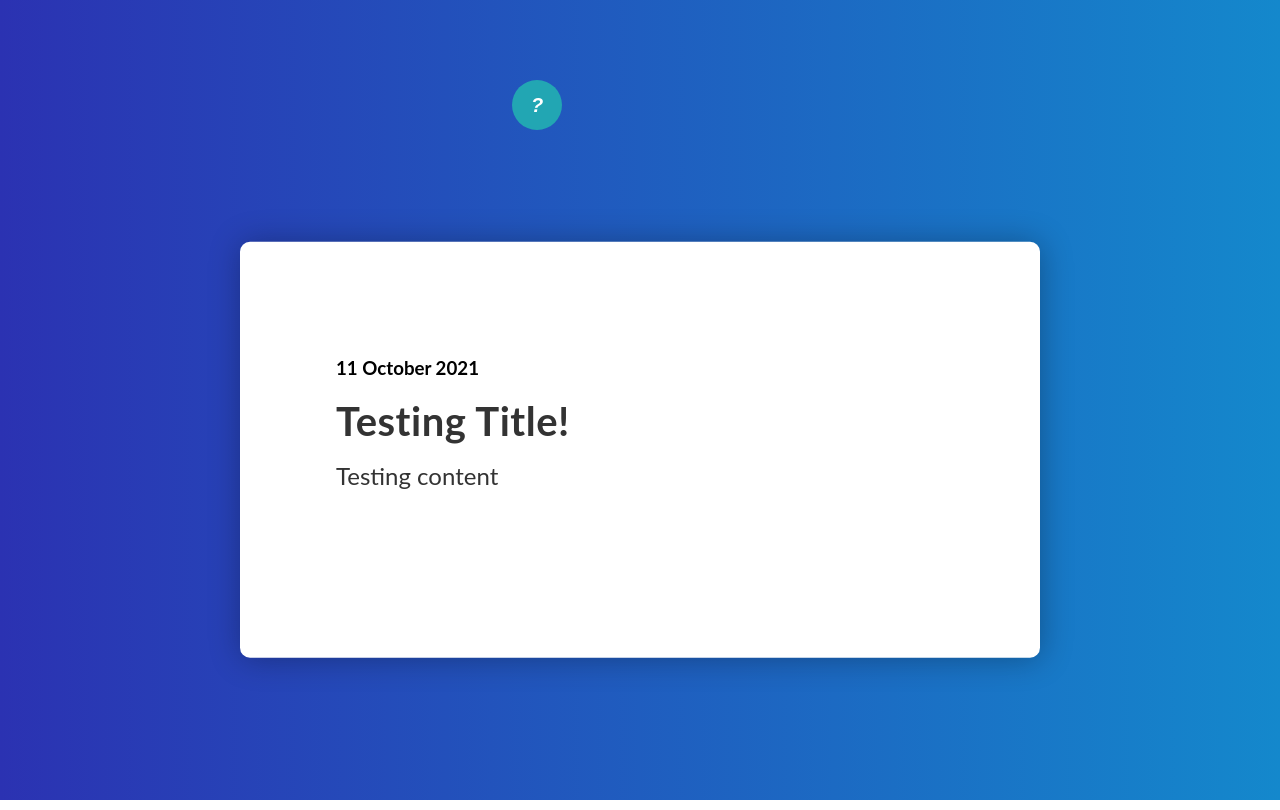
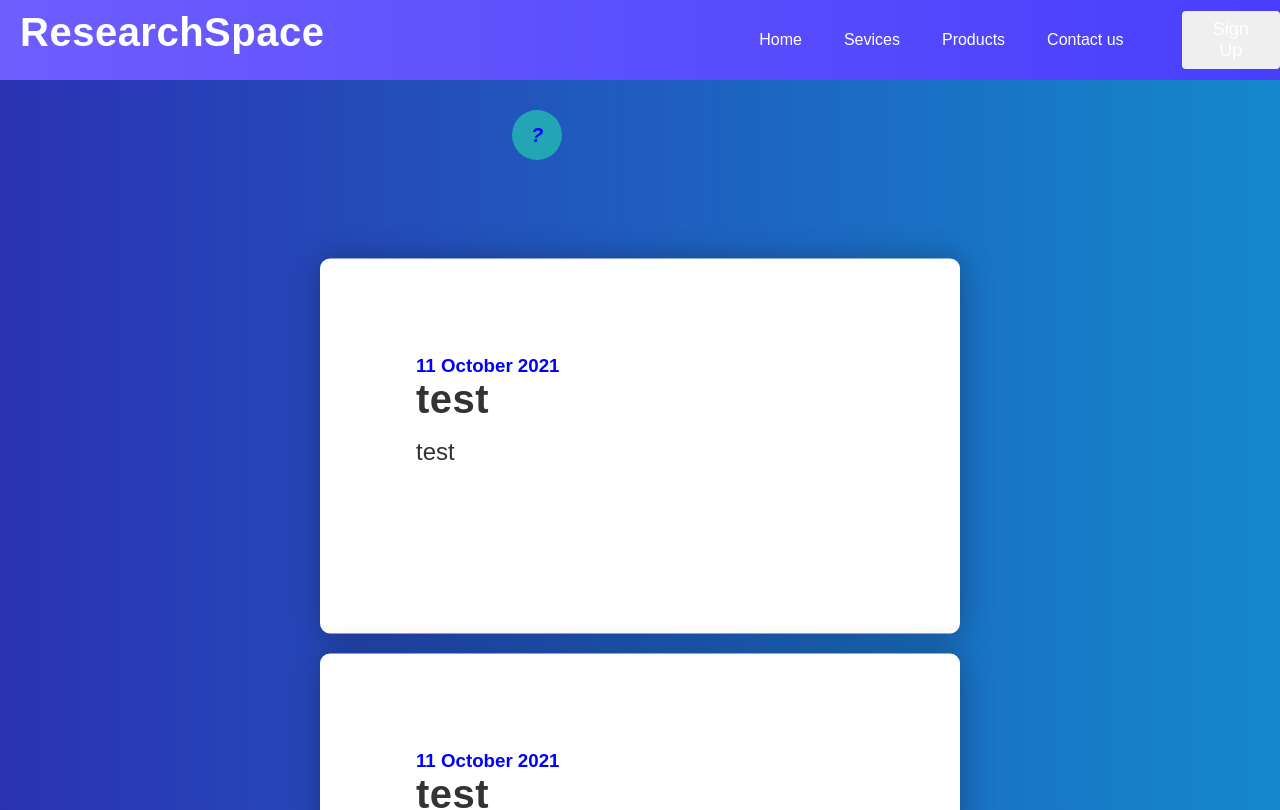
Before and after one commit to candicexxx-droid/research-space, a React (Create React App) app: page / in a window 1280 px wide. Shown: the top 810 px of the page. Built offline with nearby package versions, Linux system fonts and the light colour scheme; no server answers.

Commit message:
temp changes to css

```diff
--- a/package.json
+++ b/package.json
@@ -8,7 +8,9 @@
     "@testing-library/user-event": "^12.8.3",
     "react": "^17.0.2",
     "react-dom": "^17.0.2",
+    "react-router-dom": "^6.0.2",
     "react-scripts": "4.0.3",
+    "react-session-api": "^1.1.0",
     "web-vitals": "^1.1.2"
   },
   "scripts": {
--- /dev/null
+++ b/src/App.css
@@ -0,0 +1,7 @@
+* {
+  box-sizing: border-box;
+  margin: 0;
+  padding: 0;
+  font-family: "Montserrat", sans-serif;
+  color: blue;
+}
--- /dev/null
+++ b/src/App.js
@@ -0,0 +1,15 @@
+// import logo from './logo.svg';
+import React  from 'react';
+import Navbar from './components/Navbar/Navbar';
+import './App.css';
+
+
+function App() {
+  return (
+    <div className="App">
+        <Navbar />
+    </div>
+  );
+}
+
+export default App;
--- /dev/null
+++ b/src/components/Button.css
@@ -0,0 +1,47 @@
+:root{
+    --primary: #3acbf7;
+
+}
+.btn {
+    padding: 8px 20px;
+    border-radius: 4px;
+    outline: none;
+    border: none;
+    cursor: pointer;
+}
+
+.btn:hover {
+    padding: 8px 20 px;
+    transition: all 0.3s ease-out;
+    background: #fff;
+    color: #6568F4;
+    transition: 250ms;
+
+}
+.btn-primary {
+    /* background-color: var(--primary); */
+    background-color: var(--primary);
+}
+
+.btn--outline {
+    background-color: transparent;
+    color: #fff;
+    padding: 8px 20px;
+    border-radius: 4px;
+    border: 1px solid var(--primary);
+    transition: all 0.3s ease-out;
+}
+
+.btn--medium {
+    padding: 8px 20px;
+    border-radius: 4px;
+    font-size: 18px;
+    color: #fff;
+}
+.btn--large {
+    padding: 12px 26px;
+    border-radius: 4px;
+    font-size: 20px;
+    color: #fff;
+
+}
--- /dev/null
+++ b/src/components/Button.js
@@ -0,0 +1,29 @@
+import React from "react";
+import './Button.css'
+
+const STYLES=[
+    'btn--primary',
+    'btn--outline'
+]
+
+const SIZES = [
+    'btn--medium',
+    'btn--large'
+]
+
+export const Button = ({
+    children,
+    type,
+    onClick,
+    buttonStyle,
+    buttonSize
+}) => {
+    const checkButtonStyle = STYLES.includes(buttonStyle) ? buttonStyle : STYLES[0]
+    const checkButtonSize = SIZES.includes(buttonSize) ? buttonSize : SIZES[0]
+
+    return (
+        <button className={`btn ${checkButtonStyle} ${checkButtonSize}`} onClick={onClick} type={type}>
+            {children}
+        </button>
+    )
+    }
--- /dev/null
+++ b/src/components/Navbar/MenuItems.js
@@ -0,0 +1,27 @@
+export const MenuItems = [
+    {
+        title: 'Home',
+        url: "#",//goes nowhere rn
+        cName: 'nav-links'
+    },
+    {
+        title: 'Sevices',
+        url: "#",//goes nowhere rn
+        cName: 'nav-links'
+    },
+    {
+        title: 'Products',
+        url: "#",//goes nowhere rn
+        cName: 'nav-links'
+    },
+    {
+        title: 'Contact us',
+        url: "#",//goes nowhere rn
+        cName: 'nav-links'
+    },
+    {
+        title: 'Sign up',
+        url: "#",//goes nowhere rn
+        cName: 'nav-links-mobile'
+    },
+]
--- /dev/null
+++ b/src/components/Navbar/Navbar.css
@@ -0,0 +1,142 @@
+.NavbarItems {
+    background: linear-gradient(90deg, rgb(110,94,254)0%, rgba(73, 63, 252,1)100%);
+    height: 80px;
+    display: flex;
+    justify-content: center;
+    align-items: center;
+    font: 1.2rem;
+
+}
+/*for the logo text React*/
+.navbar-logo {
+    color: #fff;
+    justify-self: start;
+    margin-left: 20px;
+    cursor: pointer;
+}
+
+/*for the logo pic*/
+.fa-react {
+    margin-left: 0.5rem;
+    font-size: 1.6rem;
+    color: #fff;
+}
+.nav-menu {
+    display: grid;
+    grid-template-columns: repeat(5,auto);
+    grid-gap: 10px;
+    list-style: none;
+    text-align: center;
+    width: 70vw;
+    justify-content: end;
+    margin-right: 2rem;
+
+}
+
+.nav-links {
+    color: white;
+    text-decoration: none;
+    padding: 0.5rem 1rem;
+
+}
+.nav-links:hover{
+    background-color: #6d76f7;
+    border-radius: 4px;
+    transition: all 0.2s ease-out;
+}
+
+.fa-bars{
+    color:#fff;
+}
+
+.nav-links-mobile {
+    display: none;
+}
+
+.menu-icon {
+    display: none; /*get rid of the hamburger*/
+}
+
+@media screen and (max-width: 960px) {
+    .NavbarItems{
+        position: relative;
+    }
+
+    .nav-menu {
+        display: flex;
+        flex-direction: column;
+        width: 100%;
+        height: 500px;
+        position: absolute;
+        top: 80px;
+        left:-100% ;
+        opacity: 1;
+        transition: all 0.5s ease;
+    }
+
+    .nav-menu.active {
+        background: #6668f4;
+        left: 0;
+        opacity: 1;
+        transition: all 0.5s ease;
+        z-index: 1;
+    }
+
+    .nav-links {
+        text-align: center;
+        padding: 2rem;
+        width: 100%;
+        display: table;
+    }
+
+    .nav-links:hover{
+        background-color: #7577fa;
+        border-radius: 0;
+    }
+
+    .navbar-logo{
+        position: absolute;
+        top: 0;
+        left: 0;
+        transform: translate(25%, 50%);
+
+    }
+    .menu-icon{
+        display: block;
+        position: absolute;
+        top: 0;
+        right: 0;
+        transform: translate(-100%,60%);
+        font-size: 1.8rem;
+        cursor: pointer;
+    }
+
+    .fa-times {
+        color: #fff;
+        font-size: 2rem;
+    }
+
+    .nav-links-mobile {
+        display: block;
+        text-align: center;
+        padding: 1.5rem;
+        margin: 2rem auto;
+        border-radius: 4px;
+        width: 80%;
+        background: #4ad9e4;
+        text-decoration: none;
+        color: #fff;
+        font-size: 1.5rem;
+    }
+
+    .nav-links-mobile:hover {
+        background: #fff;
+        color: #6568f4;
+        transition: 250ms;
+    }
+
+    Button {
+        display: none;
+    }
+
+}
--- /dev/null
+++ b/src/components/Navbar/Navbar.js
@@ -0,0 +1,47 @@
+import React from 'react';//import react
+import { Button } from '../Button';
+import {MenuItems} from "./MenuItems";
+import './Navbar.css';
+
+class Navbar extends React.Component {
+    state = {clicked: false}
+
+    handleClick = () => {
+        this.setState({clicked: !this.state.clicked}) //switch the fa-bars to fa-times and vice versa
+    }
+
+    render(){
+        return (
+            <nav className="NavbarItems">
+                <h1 className="navbar-logo">ResearchSpace <i className="fab fa-react"></i></h1>
+                <div className="menu-icon" onClick={this.handleClick}>
+                    <i className={this.state.clicked ? 'fas fa-times' : 'fas fa-bars'}></i>
+                </div>
+                <ul className={this.state.clicked ? 'nav-menu active':'nav-menu'}>
+                    {MenuItems.map((item, index) => {
+                        //return all the menu items from MenuItems.js to the screen;index is stored internally in js list
+
+                        return(
+                            <li key={index}>
+                            <a className={item.cName} href={item.url}>
+                                {item.title}
+                            </a>
+                        </li>
+
+                        )
+
+
+                    })}
+
+
+
+                </ul>
+                    <Button>Sign Up</Button>
+
+            </nav>
+        )
+    }
+
+}
+
+export default Navbar
--- a/src/index.css
+++ b/src/index.css
@@ -3,10 +3,10 @@
     background: #1488cc;
     background: -webkit-linear-gradient(to right, #2b32b2, #1488cc);
     background: linear-gradient(to right,#2b32b2,#1488cc);
-    margin: 0px;
+    margin: 0;
     padding: 0px;
     width: 100vw;
-    height: 100vh;
+    height: 100%;
     display: flex;
     justify-content: center;
     align-items: center;
@@ -26,8 +26,9 @@
     width: fit-content;
     height: fit-content;
     position: relative;
-    top: 10%;
+    margin-top: 30px;
     margin-left: 40%;
+    padding-bottom: 30px;
 
 }
 .input-search{
@@ -58,7 +59,7 @@
     font-weight: bold;
     outline: none;
     cursor: pointer;
-    border-radius: 50%;
+    border-radius: 40%;
     position: absolute;
     right: 0px;
     color:#ffffff ;
@@ -92,13 +93,18 @@
     color: #333;
 }
 
-.post_lists {
+.post_lists{
+    margin-top: 20%;
+}
+
+.post{
     position: relative;
+    width: 50%;
     padding: 6rem 3rem 6rem 6rem;
     background: #fff;
     max-width: 800px;
     border-radius: 10px;
-    top: 50%;
+    margin-top: 20px;
     left: 50%;
     transform: translate(-50%, -50%);
     box-shadow: 1px 1px 2rem rgba(0, 0, 0, 0.3);
--- a/src/index.js
+++ b/src/index.js
@@ -1,16 +1,31 @@
 //import require models
 import React from 'react';
 import ReactDOM from 'react-dom';
+import Session from 'react-session-api'
 import './index.css';
+import './App.css';
+import App from './App';
 //the class Post is an object representing a single post
 //on the page in the post displaying area
+let databaseurl = 'http://www.zyoung.tech/drivers/get-json.php?action=post';
+let data = [];
+fetch(databaseurl)
+    .then(response => response.json())
+    .then((jsonData) => {
+    // jsonData is parsed json object received from url
+    data.push(jsonData.data[0].Title);
+});
+console.log(data);
+let testtitles = Array(10).fill('test');
+let testcontent = Array(10).fill('test');
+
 class Post extends React.Component {
     //how to render a single post
     render(){
         //each post is a div with a title and subject
 
         return (
-            <div className="post">
+            <div className="post" key={this.props.index}>
                 <h3>11 October 2021</h3>
                 <h1>{this.props.title}</h1>
                 <p>{this.props.content}</p>
@@ -25,8 +40,9 @@
     constructor (props){
         super(props);
         this.state = {
-            titles:['Testing Title!'],
-            contents:['Testing content']
+            titles:testtitles,
+            contents:testcontent,
+            times:[]
         };
     }
 
@@ -34,27 +50,50 @@
     //this function should get all posts from the back end and
     //insert the titile into the titles state same for content of the post
     //need to be called after sometime to dynamic update the new posts
+    getSQLdata() {
+        fetch(databaseurl)
+            .then(response => response.json())
+            .then((jsonData) => {
+            // jsonData is parsed json object received from url
+            Session.set('posts',jsonData.data);
+        });
+        let posts = Session.get('posts');
+        let titles = [];
+        let contents = [];
+
+        for(let i = posts.length; i >0; i--){
+            titles.push(posts.Tittle)
+        }
+    }
+
+    intervalSetstate(){
+        let post_data = this.getSQLdata();
+        this.setState({
+            titles: post_data[0],
+            contents: post_data[1]
+        });
+    }
+
 
     render(){
-        //this.Get_Posts();
-        //console.log(this.state.titles[0])
 
         const post = this.state.titles.map((title,index) => (
-            <div className="post_lists" key={index}>
                 <Post
                     title={title}
                     content={this.state.contents[index]}
-                />
-            </div>));
+                    index={index}
+                />));
 
         return (
             <>
-            <div class="search-box">
-                <button class="btn-search"><i >?</i></button>
-                <input type="text" class="input-search" placeholder="Type to Search..."/>
+            <App/>
+            <div className="search-box">
+                <button className="btn-search"><i >?</i></button>
+                <input type="text" className="input-search" placeholder="Type to Search..."/>
             </div>
-
-            {post}
+            <div className="post_lists">
+                {post}
+            </div>
             </>
         );
 
```
Also changed, not shown: 1 other file (tests, documents, lock files or other folders).
